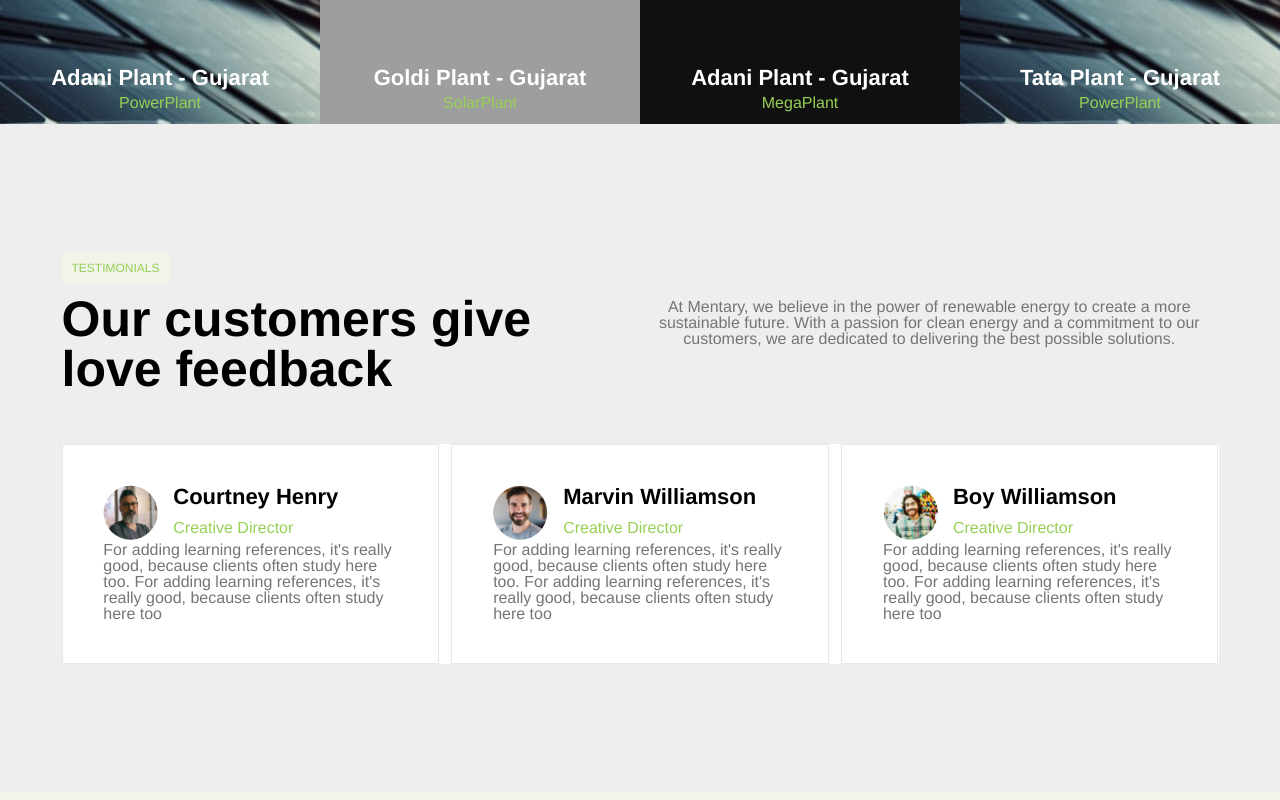
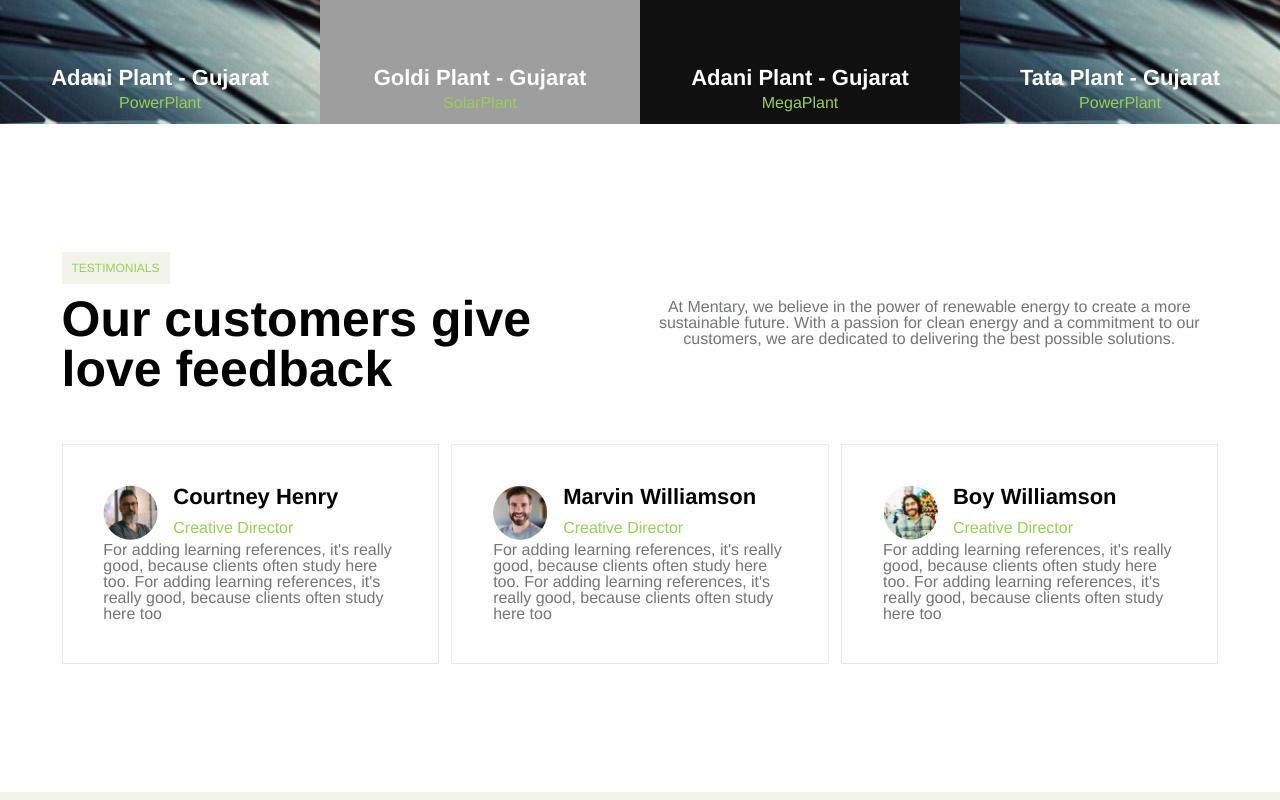
Before and after one commit to riadthedev/solar-website, a Next.js app: page / in a window 1280 px wide. Shown: the part 5040-5840 px from the top of the page. Built offline with nearby package versions, Linux system fonts and the light colour scheme; grey boxes are pictures that could not be loaded.

Commit message:
fix: add background color

```diff
--- a/src/components/home/Testimonials.tsx
+++ b/src/components/home/Testimonials.tsx
@@ -6,7 +6,7 @@ import Carousel from './Carousel'
 const Testimonials:React.FC<HomePageProps> = ({hide = false}) => {
   return (
     <>
-   {!hide && <SectionWrapper>
+   {!hide && <SectionWrapper classname='bg-white'>
         <SectionHeader highlight='TESTIMONIALS' hightlightStyle='text-primary bg-secondary' title='Our customers give love feedback'>
             <p className='w-1/2 text-center text-[#737577] self-center' data-aos='fade-left'>
             At Mentary, we believe in the power of renewable energy to create a more
```
